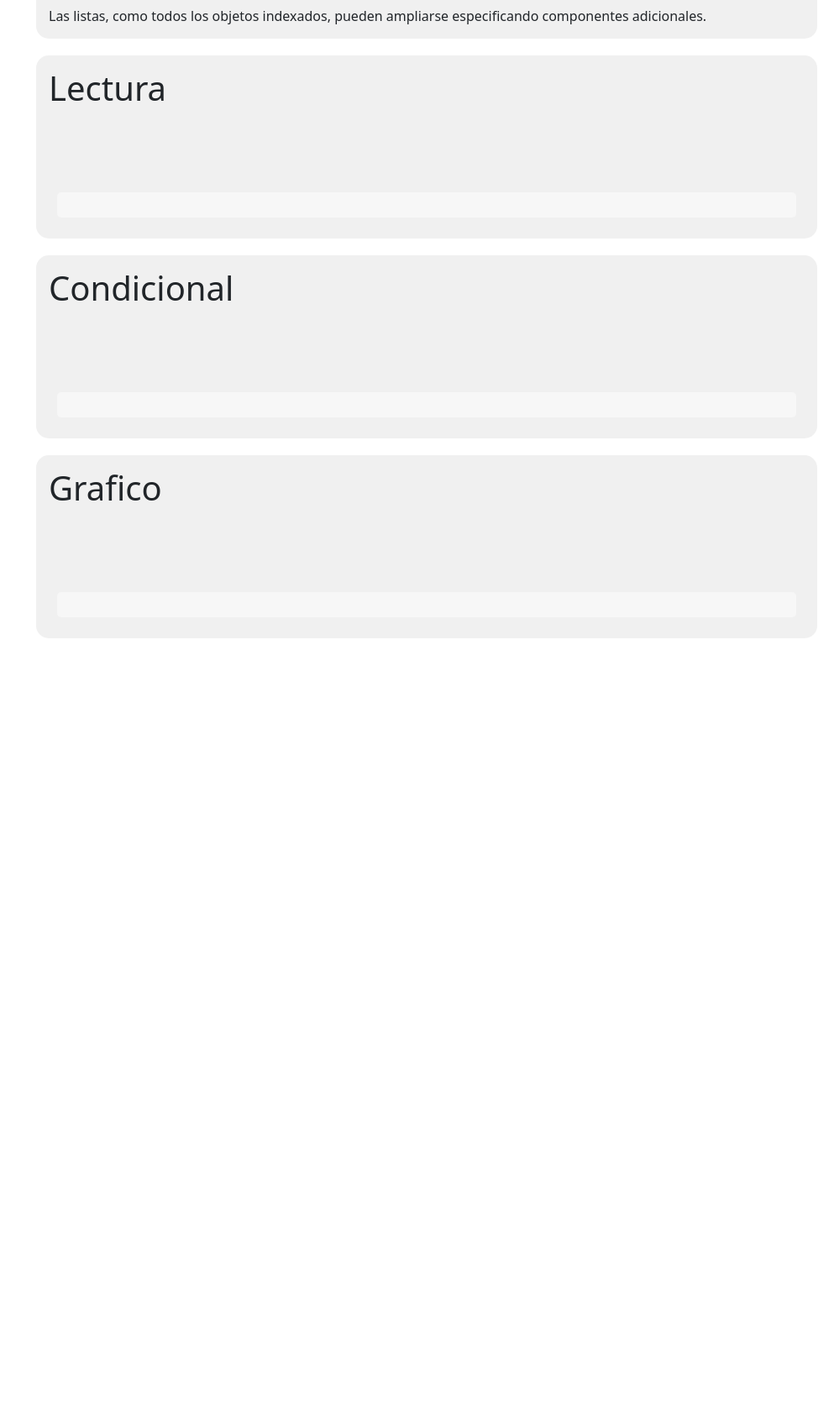
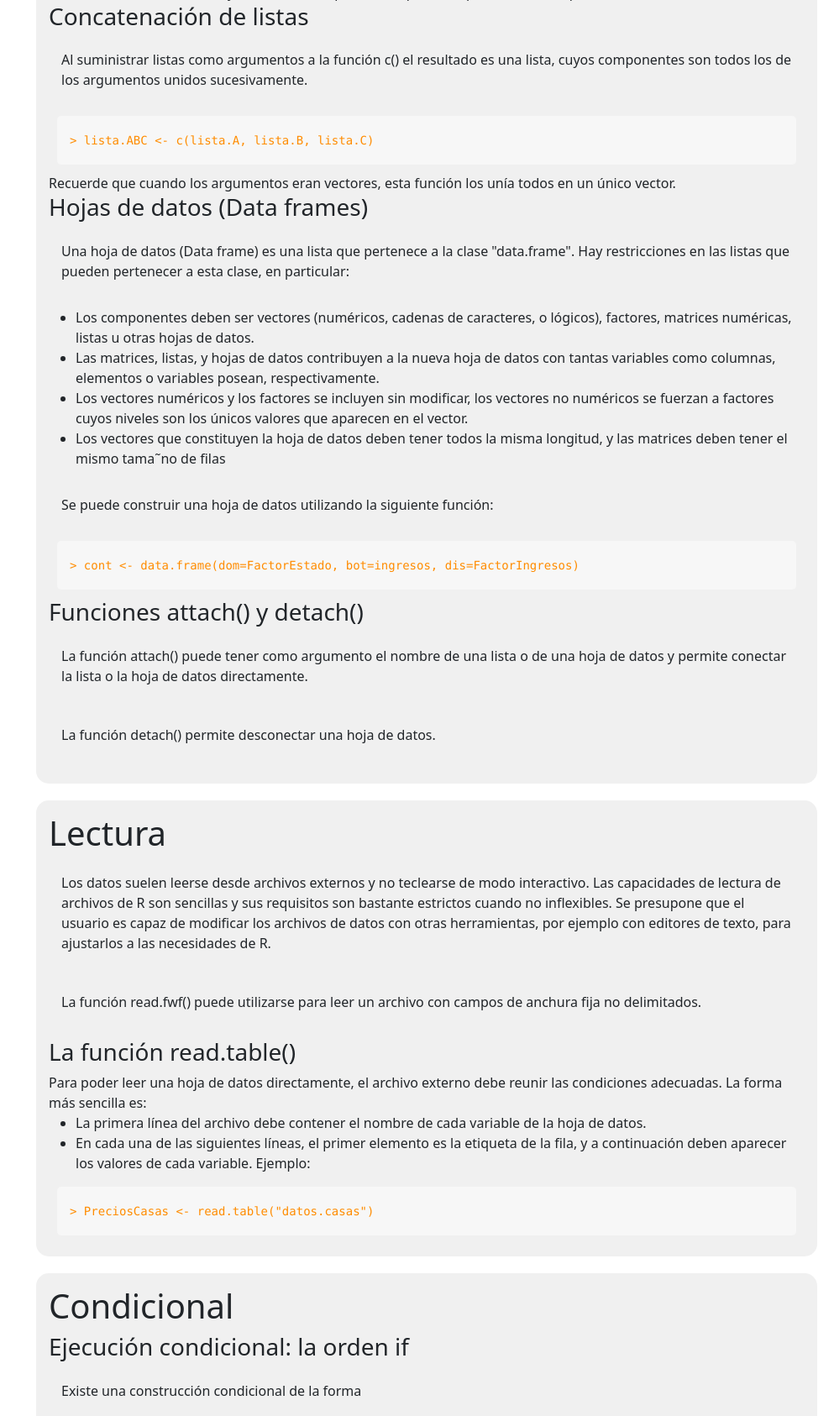
Before and after one commit to matlab98/Documentacion_tecnica_AG, a plain HTML site: page index.html in a window 1280 px wide. Shown: the part 1919-3605 px from the top of the page at 84% size, without its empty margins (287-1280 px from the left). Before the commit the page ends 2719 px from the top, so only its background shows below. Drawn offline with nearby package versions, Linux system fonts and the light colour scheme.

Commit message:
Final commit

```diff
--- a/index.html
+++ b/index.html
@@ -49,11 +49,9 @@
             </header>
             <p>R utiliza diferentes estructuras de datos. La estructura más simple es el vector, que es
                 una colección ordenada de números.</p>
-            <code>
-                    x <- c(10.4, 5.6, 3.1, 6.4, 21.7)
+            <code>x <- c(10.4, 5.6, 3.1, 6.4, 21.7)
                 </code>
-            <p>
-                El operador de asignación, (‘<-’), no es el operador habitual, ‘=’, que se reserva para otro propósito,
+            <p>El operador de asignación, (‘<-’), no es el operador habitual, ‘=’, que se reserva para otro propósito,
                     sino que consiste en dos caracteres, ‘<’ (‘menor que’) y ‘-’ (‘guión’), que obligatoriamente deben
                     ir unidos y ’apuntan’ hacia el objeto que recibe el valor de la expresión. La asignación se puede
                     hacer de diferentes formas. <ul>
@@ -100,7 +98,7 @@
                 como componentes.
                 No es necesario que los componentes sean del mismo modo.
             </p>
-            <code>> Lst <- list(nombre="Pedro", esposa="Mar´ıa", no.hijos=3,
+            <code>> Lst <- list(nombre="Pedro", esposa="María", no.hijos=3,
                 edad.hijos=c(4,7,9))</code>
             <h3>Construcción y modificación de listas</h3>
             <p>La función list() permite crear listas a partir de objetos ya existentes. Una asignación
@@ -110,41 +108,105 @@
             <code>
             > Lista <- list(nombre 1=objeto 1,. . .,nombre m=objeto m)
            </code>
-           <code>> Lst[5] <- list(matriz=Mat)</code> Las listas, como todos los objetos indexados, pueden ampliarse especificando componentes adicionales.
+            <code> > Lst[5] <- list(matriz=Mat)</code> Las listas, como todos los objetos indexados, pueden ampliarse
+            especificando componentes adicionales.
+            <h3>Concatenación de listas</h3>
+            <p>Al suministrar listas como argumentos a la función c() el resultado es una lista, cuyos
+                componentes son todos los de los argumentos unidos sucesivamente.</p>
+            <code> > lista.ABC <- c(lista.A, lista.B, lista.C)</code> Recuerde que cuando los argumentos eran vectores,
+            esta función los unía todos en un
+            único vector.
+            <h3>Hojas de datos (Data frames)</h3>
+            <p>Una hoja de datos (Data frame) es una lista que pertenece a la clase "data.frame".
+                Hay restricciones en las listas que pueden pertenecer a esta clase, en particular:</p>
+            <ul>
+                <li>Los componentes deben ser vectores (numéricos, cadenas de caracteres, o lógicos),
+                    factores, matrices numéricas, listas u otras hojas de datos.</li>
+                <li>Las matrices, listas, y hojas de datos contribuyen a la nueva hoja de datos con tantas
+                    variables como columnas, elementos o variables posean, respectivamente.</li>
+                <li>Los vectores numéricos y los factores se incluyen sin modificar, los vectores no numéricos
+                    se fuerzan a factores cuyos niveles son los únicos valores que aparecen en el vector.</li>
+                <li>Los vectores que constituyen la hoja de datos deben tener todos la misma longitud, y
+                    las matrices deben tener el mismo tama˜no de filas</li>
+            </ul>
+            <p>Se puede construir una hoja de datos utilizando la siguiente función:</p>
+            <code>> cont <- data.frame(dom=FactorEstado, bot=ingresos, dis=FactorIngresos)</code>
+            <h3>Funciones attach() y detach()</h3>
+            <p>La función attach() puede tener como argumento el nombre de una lista o de una hoja
+                de datos y permite conectar la lista o la hoja de datos directamente.</p>
+            <p>La función detach() permite desconectar una hoja de datos.</p>
         </section>
         <section class="main-section" id="Lectura">
             <header>
                 <h1>Lectura</h1>
             </header>
-            <p></p>
-            <p></p>
-            <code></code>
+            <p>
+                Los datos suelen leerse desde archivos externos y no teclearse de modo interactivo. Las
+                capacidades de lectura de archivos de R son sencillas y sus requisitos son bastante estrictos
+                cuando no inflexibles. Se presupone que el usuario es capaz de modificar los archivos de
+                datos con otras herramientas, por ejemplo con editores de texto, para ajustarlos a las
+                necesidades de R.
+            </p>
+            <p>
+                La función read.fwf() puede utilizarse para leer un archivo con campos de anchura fija
+                no delimitados.
+            </p>
+            <h3>La función read.table()</h3>
+            Para poder leer una hoja de datos directamente, el archivo externo debe reunir las
+condiciones adecuadas. La forma más sencilla es:
+<ul>
+    <li>
+        La primera línea del archivo debe contener el nombre de cada variable de la hoja de
+        datos.
+    </li>
+    <li>
+        En cada una de las siguientes líneas, el primer elemento es la etiqueta de la fila, y a
+        continuación deben aparecer los valores de cada variable. Ejemplo:
+    </li>
+</ul>
+            <code>> PreciosCasas <- read.table("datos.casas")</code>
         </section>
         <section class="main-section" id="Condicional">
             <header>
                 <h1>Condicional</h1>
             </header>
-            <p></p>
-            <p></p>
-            <code></code>
+            <h3>Ejecución condicional: la orden if</h3>
+            <p>Existe una construcción condicional de la forma</p>
+            <code>> if (expr 1) expr 2 else expr 3</code> <p>A menudo suelen utilizarse los operadores && y || como condiciones de una orden if.</p>
+            <h3>Ciclos: Órdenes for, repeat y while</h3>
+            <p>Existe una construcción repetitiva de la forma</p>
+            <code>> for (nombre in expr 1) expr 2</code>
+            Otras estructuras de repetición son
+<code>> repeat expr</code>
+y
+<code>> while (condición) expr</code>
+<p>La función break se utiliza para terminar cualquier ciclo. Esta es la única forma (salvo
+    que se produzca un error) de finalizar un ciclo repeat.
+    La función next deja de ejecutar el resto de un ciclo y pasa a ejecutar el siguiente.</p>
         </section>
         <section class="main-section" id="Grafico">
             <header>
                 <h1>Grafico</h1>
             </header>
-            <p></p>
-            <p></p>
-            <code></code>
+            <p>Las órdenes gráficas de nivel alto están diseñadas para generar un gráfico completo a
+                partir de unos datos pasados a la función como argumento. Cuando es necesario se generan
+                automáticamente ejes, etiquetas o títulos (salvo que se especifique lo contrario). Estas
+                órdenes comienzan siempre un nuevo gráfico, borrando el actual si ello es necesario.</p>
+            <h3>La función plot</h3>
+            <p>Una de las funciones gráficas más utilizadas en R es plot, que es una función genérica,
+                esto es, el tipo de gráfico producido es dependiente de la clase del primer argumento.</p>
+                <code>plot(x, y)</code>
+
         </section>
-
-    </main>
-
         <footer class="bg-light text-center text-lg-start">
             <div class="text-center p-3" style="background-color: rgba(0, 0, 0, 0.2);">
                 Hecho con <span class="heart">&#9829;</span> por
                 <a class="text-dark" href="https://facebook/hildera">Hilder Arrieta</a>
             </div>
         </footer>
+    </main>
+
+
 </body>
 <script src="https://cdn.jsdelivr.net/npm/bootstrap@5.0.0-beta3/dist/js/bootstrap.bundle.min.js"
     integrity="sha384-JEW9xMcG8R+pH31jmWH6WWP0WintQrMb4s7ZOdauHnUtxwoG2vI5DkLtS3qm9Ekf"
```
Lines whose indentation alone changed are shown as unchanged.
